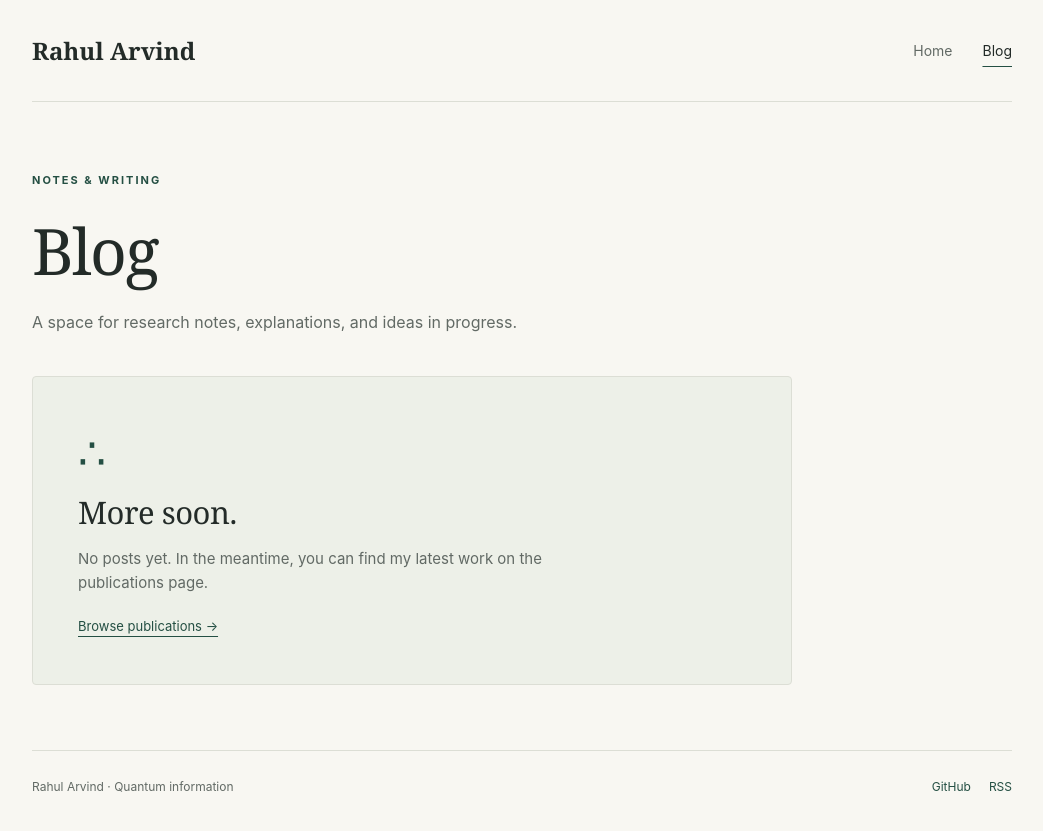
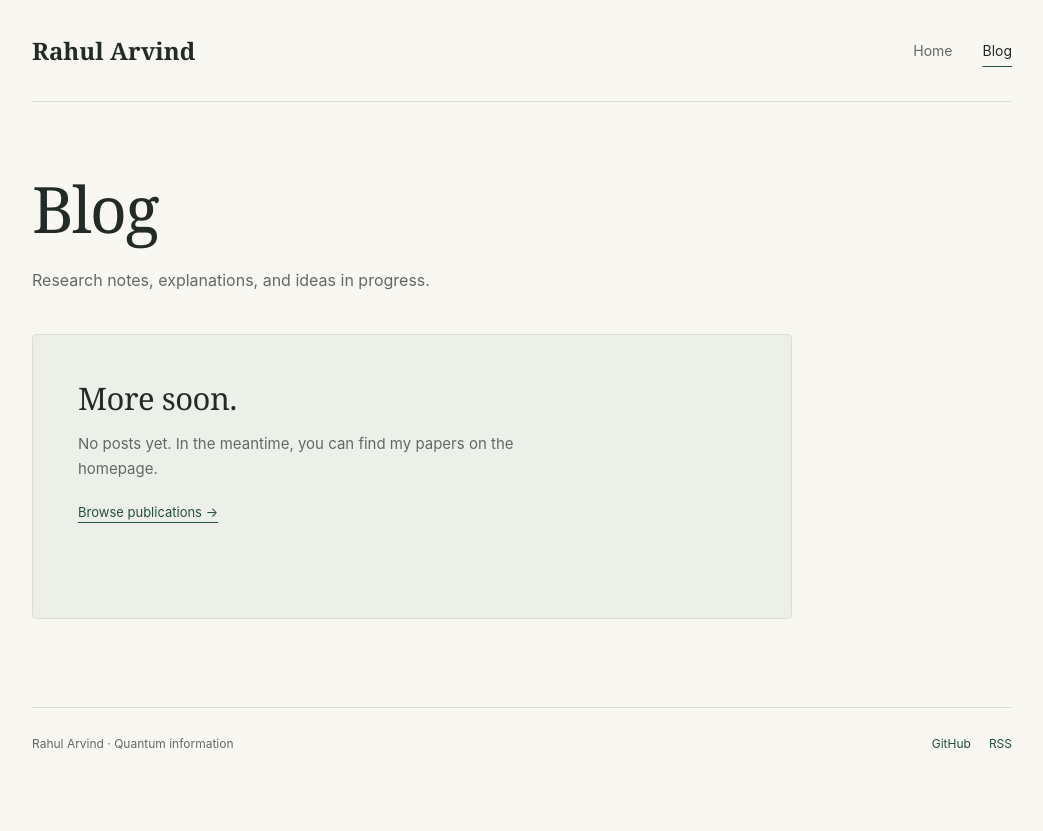
Before and after one commit to rahula06/rahula06.github.io, a Jekyll site: the page built from blog/index.html, in a window 1280 px wide. Shown: the top 831 px of the page, without its empty margins (118-1161 px from the left). Built offline with Jekyll 4.4.1, drawn with Linux system fonts in a browser that asks for light colours.

Commit message:
Simplify site layout

```diff
--- a/blog/index.html
+++ b/blog/index.html
@@ -2,7 +2,10 @@
 title: Blog
 section: blog
 ---
-<header class="page-heading"><p class="eyebrow">Notes &amp; writing</p><h1>Blog</h1><p>A space for research notes, explanations, and ideas in progress.</p></header>
+<header class="page-heading">
+  <h1>Blog</h1>
+  <p>Research notes, explanations, and ideas in progress.</p>
+</header>
 {% if site.posts.size > 0 %}
 <section class="post-list" aria-label="Blog posts">
   {% for post in site.posts %}
@@ -10,5 +13,5 @@ section: blog
   {% endfor %}
 </section>
 {% else %}
-<div class="empty-state"><span class="empty-symbol" aria-hidden="true">∴</span><h2>More soon.</h2><p>No posts yet. In the meantime, you can find my latest work on the publications page.</p><a href="{{ '/publications/' | relative_url }}">Browse publications →</a></div>
+<div class="empty-state"><h2>More soon.</h2><p>No posts yet. In the meantime, you can find my papers on the homepage.</p><a href="{{ '/' | relative_url }}#publications">Browse publications →</a></div>
 {% endif %}
```
